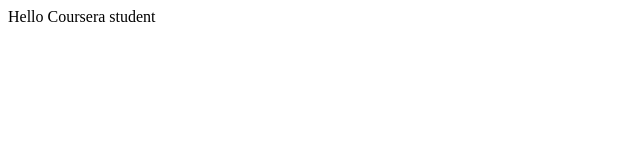
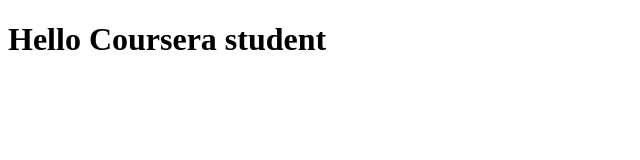
Before and after one commit to shopatel/coursera-test, a plain HTML site: page index.html in a window 1280 px wide. Shown: the whole page, without its empty margins (0-640 px from the left). Drawn offline with Linux system fonts and the light colour scheme.

Commit message:
first web file

```diff
--- a/index.html
+++ b/index.html
@@ -4,5 +4,8 @@
         <meta charset="utf-8">
         <title>Hello coursera</title>
     </head>
-    <body>Hello Coursera student</body>
+    <body>
+    <h1>Hello Coursera student</h1>
+    </body>
+
 </html>
```
